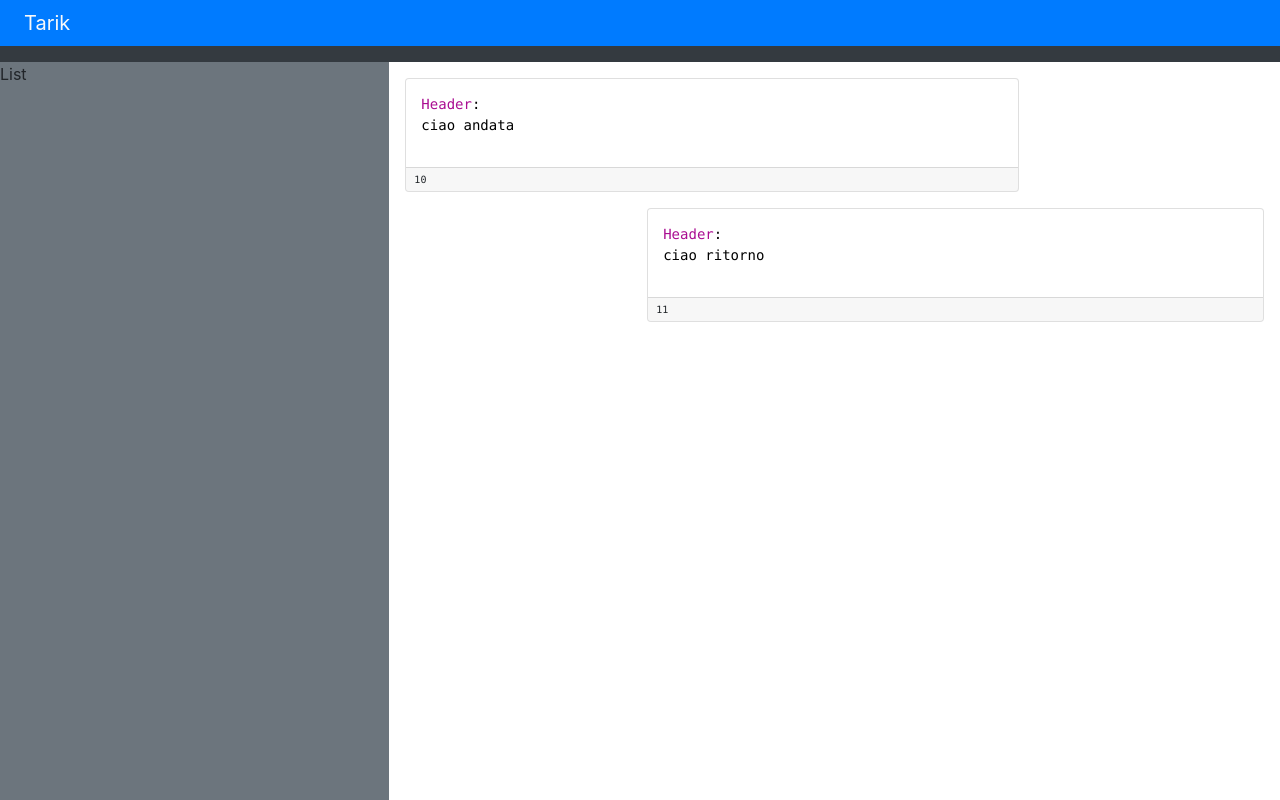
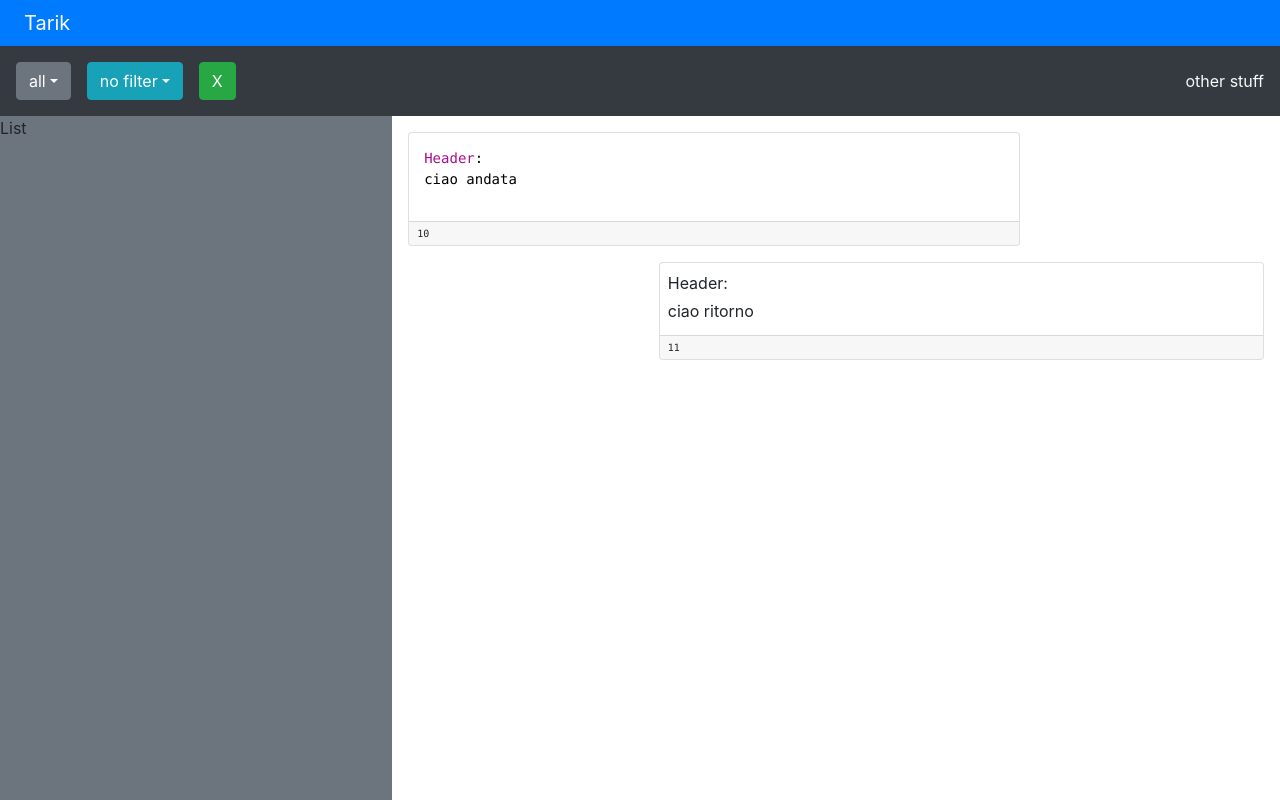
Before and after one commit to rickycraft/tarik-frontend, a React (Create React App) app: page / in a window 1280 px wide. Built offline with nearby package versions, Linux system fonts and the light colour scheme.

Commit message:
moved into folder

```diff
--- a/src/components/BodyContainer.js
+++ b/src/components/Flow/BodyContainer.js
@@ -15,7 +15,7 @@ export class BodyContainer extends Component {
 		return (
 			<Card className="flex-grow-2">
 				<Body body={packet.payload} language={packet.language} timestamp={packet.timestamp} />
-				<Card.Footer className="p-1 pl-2 pr-2 text-monospace" style={{ 'font-size': '10px' }}>
+				<Card.Footer className="p-1 pl-2 pr-2 text-monospace" style={{ fontSize: '10px' }}>
 					{packet.timestamp}
 				</Card.Footer>
 			</Card>
--- a/src/components/FlowPacket.js
+++ b/src/components/Flow/FlowPacket.js
@@ -1,11 +1,12 @@
 import React, { Component } from 'react';
 import { BodyContainer } from './BodyContainer';
-import { localIp } from '../services/utility';
+import { localIp } from '../../services/utility';
 
 export class FlowPacket extends Component {
 	constructor(props) {
 		super(props);
-		this.state = [
+		this.state = {
+			packets: [
 				{
 					payload: 'Header: \nciao andata',
 					timestamp: 10,
@@ -15,10 +16,11 @@ export class FlowPacket extends Component {
 				{
 					payload: 'Header: \nciao ritorno',
 					timestamp: 11,
-				language: 'http',
+					language: 'text',
 					quad: ['192.168.1.100', 80, '1.1.1.1', 80], // fromip fromport toip toport
 				},
-		];
+			],
+		};
 	}
 
 	isInward = packet => {
@@ -26,17 +28,17 @@ export class FlowPacket extends Component {
 	};
 
 	render() {
-		let packet = this.state.map(packet => {
+		let packet = this.state.packets.map(packet => {
 			if (this.isInward(packet))
 				return (
-					<div className="d-flex m-3">
+					<div className="d-flex m-3" key={packet.timestamp}>
 						<BodyContainer packet={packet} />
 						<div className="flex-grow-1" />
 					</div>
 				);
 			else
 				return (
-					<div className="d-flex m-3">
+					<div className="d-flex m-3" key={packet.timestamp}>
 						<div className="flex-grow-1" />
 						<BodyContainer packet={packet} />
 					</div>
--- a/src/components/NavPanel.js
+++ b/src/components/NavPanel.js
@@ -1,10 +1,13 @@
 import React, { Component } from 'react';
-import { Navbar, Nav } from 'react-bootstrap';
+import { Navbar } from 'react-bootstrap';
+import { Selector } from './Selector/Selector';
 
 export class NavPanel extends Component {
 	constructor(props) {
 		super(props);
-		this.state = {};
+		this.state = {
+			services: ['s1', 's2', 's3'],
+		};
 	}
 	render() {
 		return (
@@ -12,7 +15,11 @@ export class NavPanel extends Component {
 				<Navbar className="p-2" bg="primary">
 					<Navbar.Brand className="text-light m-0 p-0 ml-3">Tarik</Navbar.Brand>
 				</Navbar>
-				<Navbar bg="dark" variant="dark"></Navbar>
+				<Navbar bg="dark" variant="dark" className="text-light p-3 justify-content-between">
+					<Selector services={this.state.services} className="d-flex flex-nowrap" />
+					<div className="d-flex" />
+					<div className="d-flex">other stuff</div>
+				</Navbar>
 			</>
 		);
 	}
--- /dev/null
+++ b/src/components/Selector/FilterSelector.js
@@ -0,0 +1,24 @@
+import React, { Component } from 'react';
+import { Dropdown, DropdownButton } from 'react-bootstrap';
+
+export class FilterSelector extends Component {
+	render() {
+		const filters = this.props.filters.map((filter, i) => (
+			<Dropdown.Item key={i} eventKey={filter} onSelect={this.props.onSelect}>
+				{filter}
+			</Dropdown.Item>
+		));
+
+		return (
+			<div>
+				<DropdownButton id="filter-selector" title={this.props.selected} variant="info">
+					{filters}
+					<Dropdown.Divider />
+					<Dropdown.Item onSelect={this.props.onSelect} eventKey="no filter">
+						no filter
+					</Dropdown.Item>
+				</DropdownButton>
+			</div>
+		);
+	}
+}
--- /dev/null
+++ b/src/components/Selector/Selector.js
@@ -0,0 +1,44 @@
+import React, { Component } from 'react';
+import { ServiceSelector } from './ServiceSelector';
+import { FilterSelector } from './FilterSelector';
+import { Button } from 'react-bootstrap';
+
+export class Selector extends Component {
+	constructor(props) {
+		super(props);
+		this.state = {
+			service: 'all',
+			filter: 'no filter',
+			services: ['serv 1', 'serv 2', 'serv 3'],
+			filters: ['filt 1', 'filt 2', 'filt 3'],
+		};
+	}
+
+	serviceSelect = (key, e) => {
+		this.setState({ service: key });
+	};
+
+	filterSelect = (key, e) => {
+		this.setState({ filter: key });
+	};
+
+	render() {
+		return (
+			<div className="d-flex align-items-center">
+				<ServiceSelector
+					onSelect={this.serviceSelect}
+					selected={this.state.service}
+					services={this.state.services}
+				/>
+				<div className="mr-3" />
+				<FilterSelector
+					onSelect={this.filterSelect}
+					selected={this.state.filter}
+					filters={this.state.filters}
+				/>
+				<div className="mr-3" />
+				<Button variant="success">X</Button>
+			</div>
+		);
+	}
+}
--- /dev/null
+++ b/src/components/Selector/ServiceSelector.js
@@ -0,0 +1,24 @@
+import React, { Component } from 'react';
+import { Dropdown, DropdownButton } from 'react-bootstrap';
+
+export class ServiceSelector extends Component {
+	render() {
+		const services = this.props.services.map((service, i) => (
+			<Dropdown.Item key={i} eventKey={service} onSelect={this.props.onSelect}>
+				{service}
+			</Dropdown.Item>
+		));
+
+		return (
+			<div>
+				<DropdownButton id="service-selector" title={this.props.selected} variant="secondary">
+					{services}
+					<Dropdown.Divider />
+					<Dropdown.Item onSelect={this.props.onSelect} eventKey="all">
+						all
+					</Dropdown.Item>
+				</DropdownButton>
+			</div>
+		);
+	}
+}
--- a/src/components/Window.js
+++ b/src/components/Window.js
@@ -1,7 +1,7 @@
 import React, { Component } from 'react';
 import { NavPanel } from './NavPanel';
 import { List } from './List';
-import { FlowPacket } from './FlowPacket';
+import { FlowPacket } from './Flow/FlowPacket';
 
 export class Window extends Component {
 	constructor(props) {
```
Also changed, not shown: src/components/Line.js (+16 -0 lines), src/components/Selector/FilterInput.js (added, +11 -0 lines), src/components/Flow/Body.js (renamed from src/components/Body.js). Lines whose indentation alone changed are shown as unchanged.
